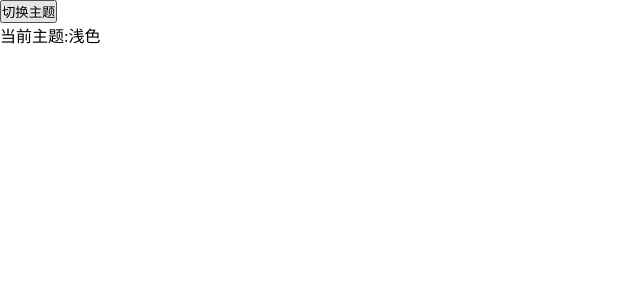
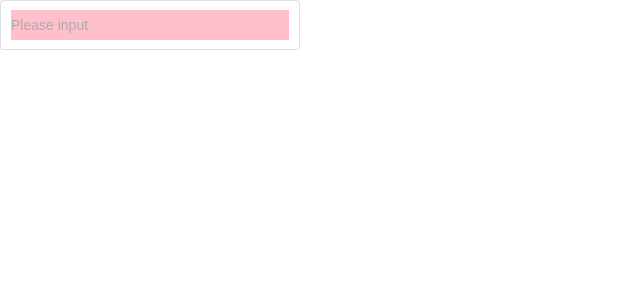
Before and after one commit to Cao007/learn-vue3, a Vue app: page / in a window 1280 px wide. Shown: the top 300 px of the page, without its empty margins (0-640 px from the left). Built offline with nearby package versions, Linux system fonts and the light colour scheme.

Commit message:
样式穿透

```diff
--- a/package.json
+++ b/package.json
@@ -13,6 +13,7 @@
   "dependencies": {
     "@vueuse/core": "^10.10.0",
     "animate.css": "^4.1.1",
+    "element-plus": "^2.7.4",
     "gsap": "^3.12.5",
     "less": "^4.2.0",
     "mitt": "^3.0.1",
@@ -29,6 +30,7 @@
     "npm-run-all2": "^6.1.2",
     "typescript": "~5.4.0",
     "unplugin-auto-import": "^0.17.6",
+    "unplugin-vue-components": "^0.27.0",
     "vite": "^5.2.8",
     "vue-tsc": "^2.0.11"
   }
--- a/src/App.vue
+++ b/src/App.vue
@@ -1,18 +1,19 @@
 <template>
-  <div>
-    <button @click="toggleDark()">切换主题</button>
-    <p>当前主题:{{ isDark ? '深色' : '浅色' }}</p>
-  </div>
+    <el-input class="ipt" v-model="input" placeholder="Please input" />
 </template>
 
-<script setup lang="ts">
-import { useDark, useToggle } from '@vueuse/core'
-
-// 响应式深色主题偏好
-// vueuse-color-scheme本地存储到localStorage
-let isDark = useDark()
-let toggleDark = useToggle(isDark)
-
+<script lang="ts" setup>
+import { ref } from 'vue'
+const input = ref('')
 </script>
 
-<style scoped lang="scss"></style>
+<style scoped lang="less">
+.ipt {
+    width: 300px;
+    height: 50px;
+
+    :deep(.el-input__inner) {
+        background-color: pink;
+    }
+}
+</style>
--- a/vite.config.ts
+++ b/vite.config.ts
@@ -4,6 +4,8 @@ import { defineConfig } from 'vite'
 import vue from '@vitejs/plugin-vue'
 import vueJsx from '@vitejs/plugin-vue-jsx'
 import AutoImport from 'unplugin-auto-import/vite'
+import Components from 'unplugin-vue-components/vite'
+import { ElementPlusResolver } from 'unplugin-vue-components/resolvers'
 
 // https://vitejs.dev/config/
 export default defineConfig({
@@ -12,7 +14,11 @@ export default defineConfig({
     vueJsx(),
     AutoImport({
       imports: ['vue', 'vue-router'],
-      dts: 'src/auto-imports.d.ts'
+      dts: 'src/auto-imports.d.ts',
+      resolvers: [ElementPlusResolver()],
+    }),
+    Components({
+      resolvers: [ElementPlusResolver()],
     })
   ],
   resolve: {
```
Also changed, not shown: components.d.ts (added, +35 -0 lines), 1 other file (tests, documents, lock files or other folders).
